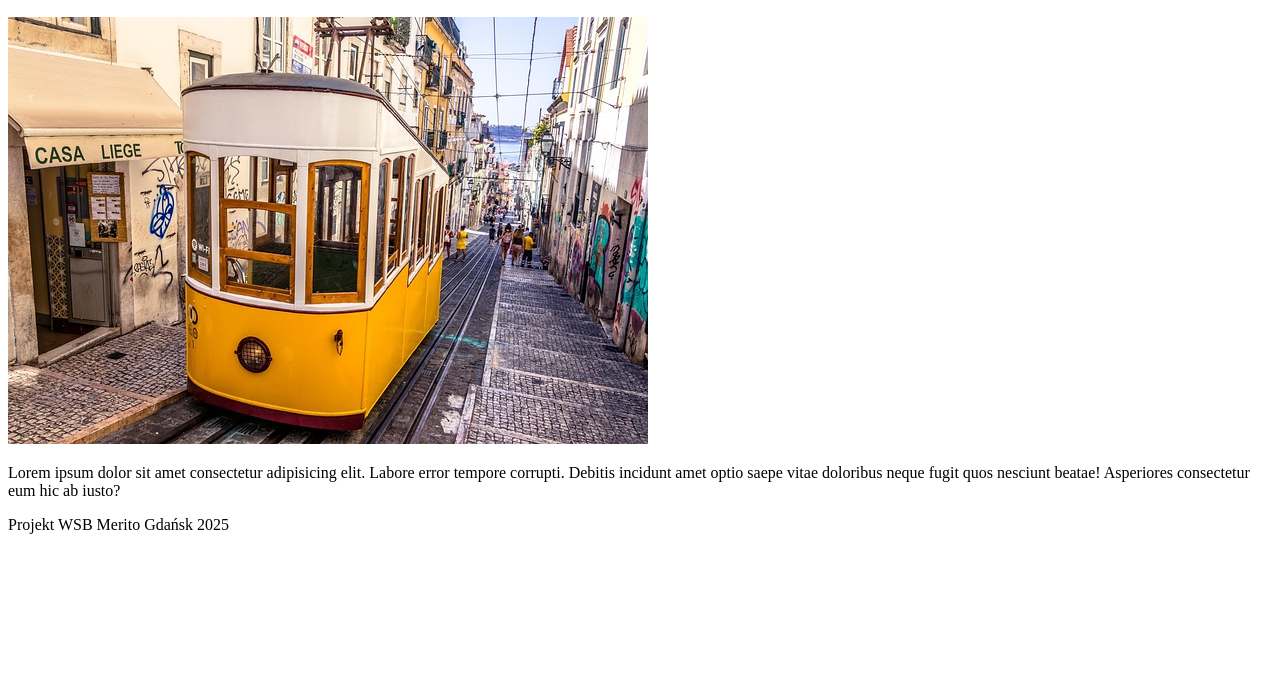
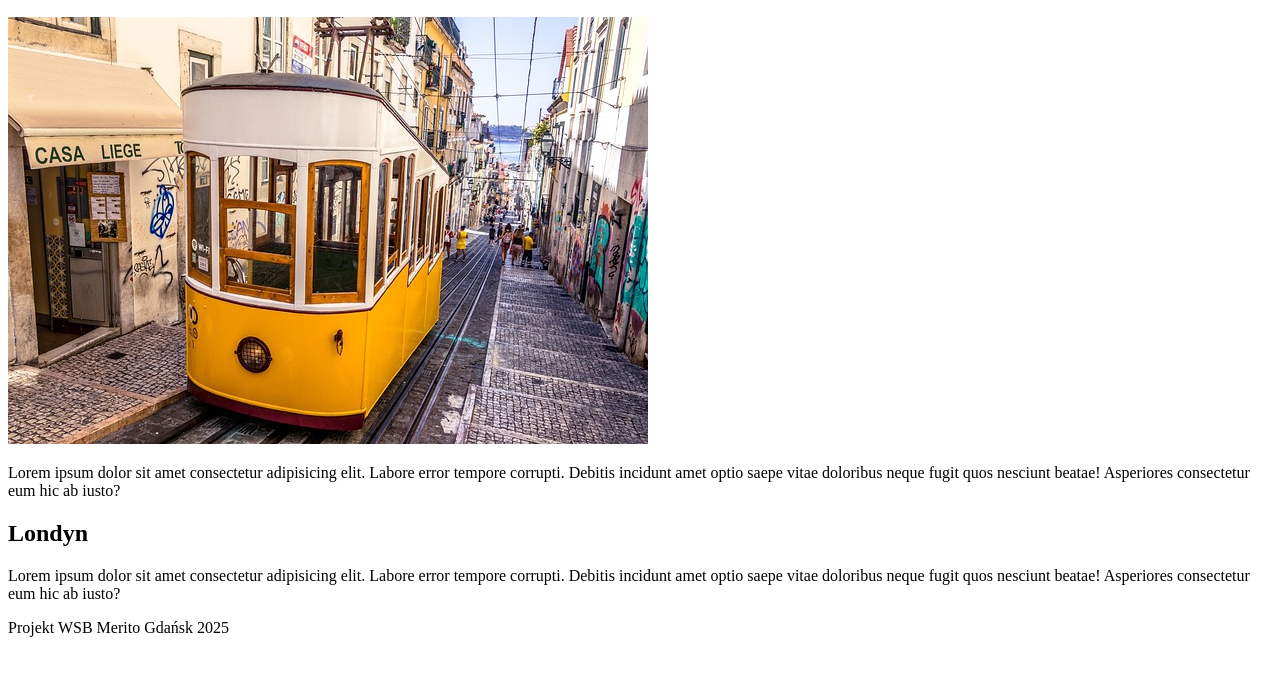
Before and after one commit to magdamadejwsb/ZPW_INLN5_hyb_BS, a plain HTML site: page index.html in a window 1280 px wide. Shown: the part 110-786 px from the top of the page. Drawn offline with Linux system fonts and the light colour scheme.

Commit message:
Dodaj stolicę - Londyn

```diff
--- a/index.html
+++ b/index.html
@@ -15,6 +15,10 @@
             <img src="./img/lisboa.jpg" alt="">
             <p>Lorem ipsum dolor sit amet consectetur adipisicing elit. Labore error tempore corrupti. Debitis incidunt amet optio saepe vitae doloribus neque fugit quos nesciunt beatae! Asperiores consectetur eum hic ab iusto?</p>
         </section>
+         <section>
+            <h2>Londyn</h2>
+            <p>Lorem ipsum dolor sit amet consectetur adipisicing elit. Labore error tempore corrupti. Debitis incidunt amet optio saepe vitae doloribus neque fugit quos nesciunt beatae! Asperiores consectetur eum hic ab iusto?</p>
+        </section>
     </main>
     <footer>
         <p>Projekt WSB Merito Gdańsk 2025</p>
```
